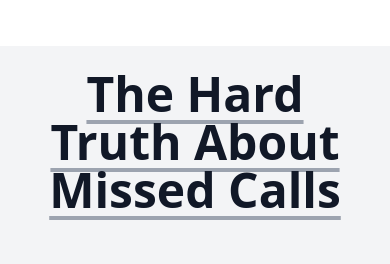
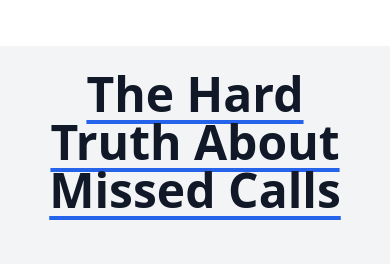
Before and after one commit to MaksumulHai/EliteAgentHub.ai-Website-UPDATED-V1, a React (Vite) app: page /#/ in a window 390 px wide. Shown: the part 704-968 px from the top of the page. Built offline with nearby package versions, Linux system fonts and the light colour scheme.

Commit message:
feat: Enhance homepage stats section styling
Adjusted padding and decoration colors to improve the visual appeal and readability of the "Missed Calls" statistics section on the homepage.

```diff
--- a/pages/HomePage.tsx
+++ b/pages/HomePage.tsx
@@ -87,16 +87,18 @@ const HomePage: React.FC = () => {
             </section>
 
             {/* Stats Section */}
-            <section className="bg-gray-100 pt-6 pb-20 overflow-hidden">
+            <section className="bg-gray-100 pt-6 pb-0 overflow-hidden">
                 <div className="container mx-auto px-4">
                      <div className="text-center mb-12">
-                        <h2 className="text-5xl md:text-6xl font-extrabold text-gray-900 underline underline-offset-8 decoration-gray-400">The Hard Truth About Missed Calls</h2>
+                        <h2 className="text-5xl md:text-6xl font-extrabold text-gray-900 underline underline-offset-8 decoration-blue-600 bg-transparent">
+  The Hard Truth About Missed Calls
+</h2>
                         <p className="text-2xl md:text-3xl font-extrabold text-red-600 mt-20 max-w-4xl mx-auto leading-tight tracking-tight drop-shadow-sm">
                             When you miss a call, your competitor answers it. Every missed call means lost revenue and reputation damage.
                         </p>
                     </div>
 
-                    <div className="flex flex-col md:flex-row md:items-center md:justify-center gap-12 my-16">
+                    <div className="flex flex-col md:flex-row md:items-center md:justify-center gap-12 mt-16 mb-0">
                         {/* Man Image */}
                         <img
                             src="https://imagedelivery.net/3ycrRDYByciJhEX28VeAng/a6ecd065-13f3-47e0-6b65-f9ffa3489700/public"
```
